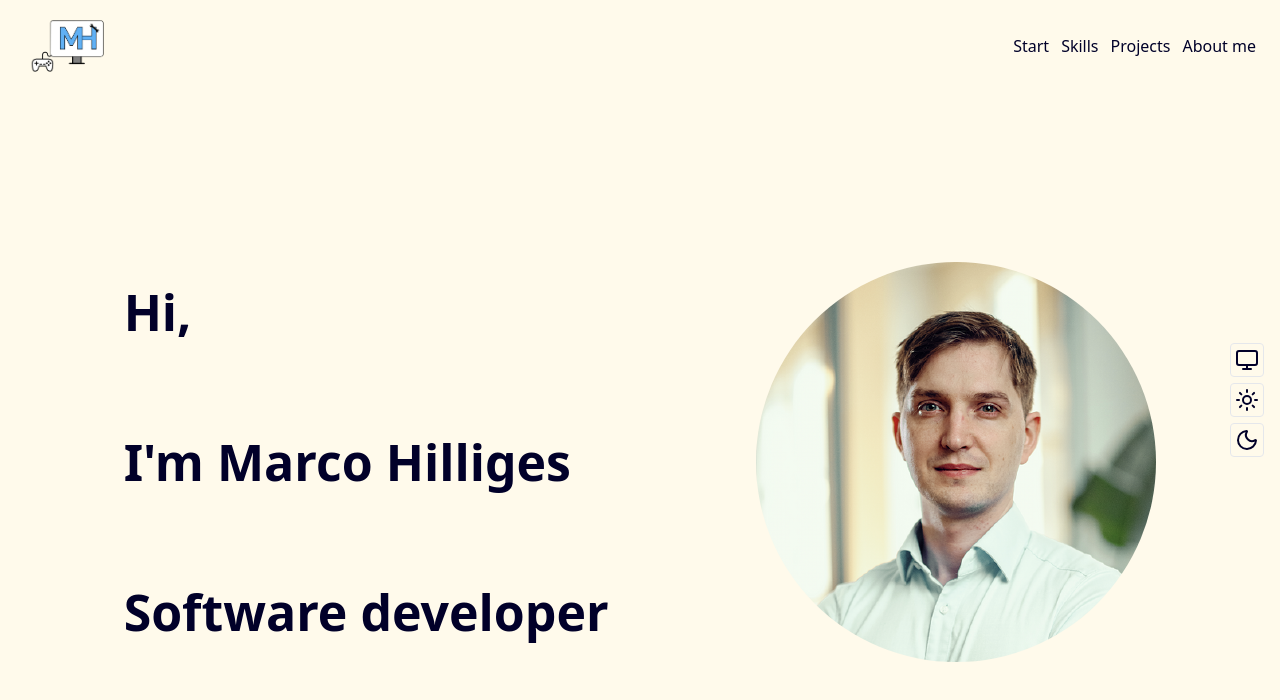
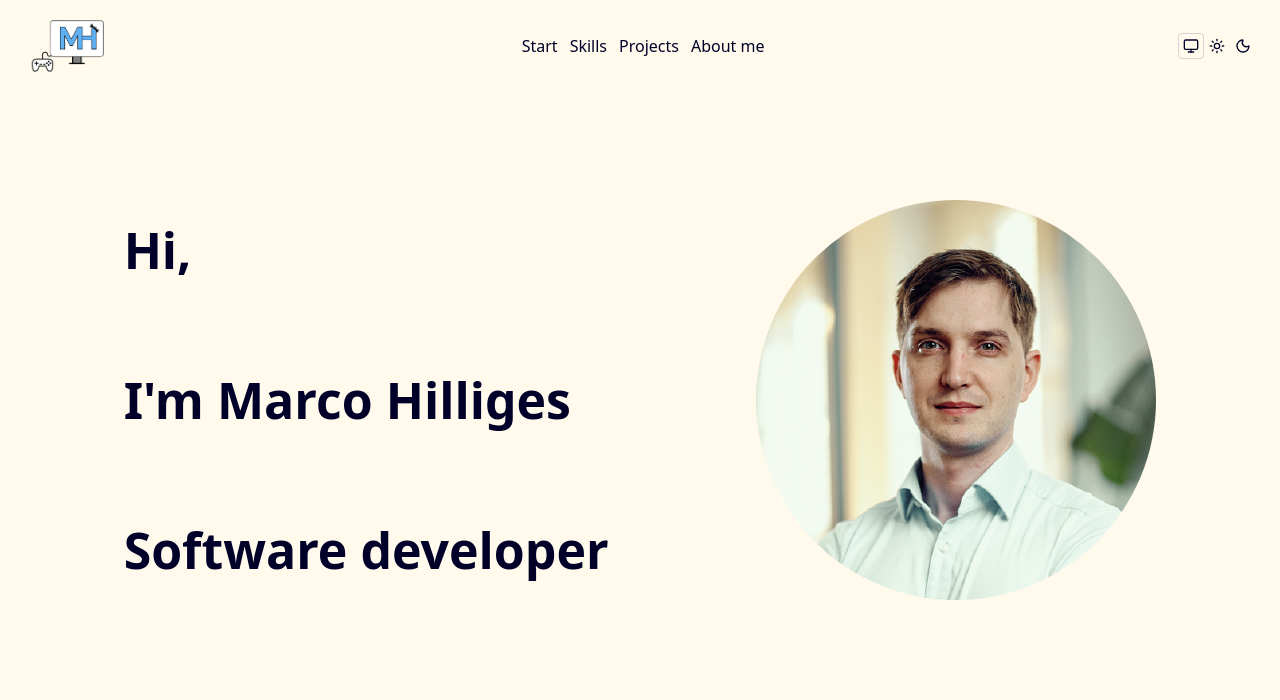
Before and after one commit to MarcoHilliges/Portfolio_2025, a Nuxt app: page / in a window 1280 px wide. Shown: the top 700 px of the page. Built offline with nearby package versions, Linux system fonts and the light colour scheme.

Commit message:
content - themeSwitch changed

```diff
--- a/app/app.vue
+++ b/app/app.vue
@@ -1,6 +1,5 @@
 <template>
   <div class="relative">
-    <ThemeSwitches />
     <TopNav />
 
     <NuxtPage />
--- a/app/components/ThemeSwitches.vue
+++ b/app/components/TopNav/ThemeSwitches.vue
@@ -66,15 +66,21 @@ watch(themeModeInLocalStorage, (newValue) => {
 </script>
 
 <template>
-  <div class="fixed top-0 right-0 h-full z-50">
-    <div class="flex flex-col justify-center h-full gap-6 mr-16">
+  <div class="">
+    <div class="flex justify-center h-full ">
       <button
         v-for="mode in modes"
         :key="mode.value"
         @click="toggleThemeMode(mode.value)"
         class="border rounded p-4"
+        :class="{
+          'border-neutral-300 dark:border-neutral-700':
+            themeModeInLocalStorage === mode.value,
+          'border-transparent hover:border-neutral-500 dark:hover:border-neutral-400':
+            themeModeInLocalStorage !== mode.value,
+        }"
       >
-        <component :is="mode.icon" />
+        <component :is="mode.icon" :size="16" />
       </button>
     </div>
   </div>
--- a/app/components/TopNav/TopNav.vue
+++ b/app/components/TopNav/TopNav.vue
@@ -1,5 +1,5 @@
 <template>
-  <div class="sticky top-0 left-0 right-0 z-50 ">
+  <div class="fixed top-0 left-0 right-0 z-50 ">
     <div class="flex items-center justify-between px-24 py-16 bg-liniar bg-page50 dark:bg-pageDark50">
       <img
         class="h-[60px] dark:hidden"
@@ -12,6 +12,7 @@
         alt="Logo"
       />
       <TopNavNavigation />
+      <TopNavThemeSwitches />
     </div>
   </div>
 </template>
--- a/app/components/sections/Start.vue
+++ b/app/components/sections/Start.vue
@@ -5,7 +5,7 @@ const { t } = useI18n();
 <template>
   <div
     id="start"
-    class="flex justify-evenly items-center gap-24 h-[calc(100vh-60px)]"
+    class="flex justify-evenly items-center gap-24 h-screen"
   >
     <span class="text-[50px] font-bold whitespace-pre" v-html="t('portfolio.welcomeText')"></span>
     <img class="rounded-full" src="~/assets/images/profile.png" alt="" />
```
